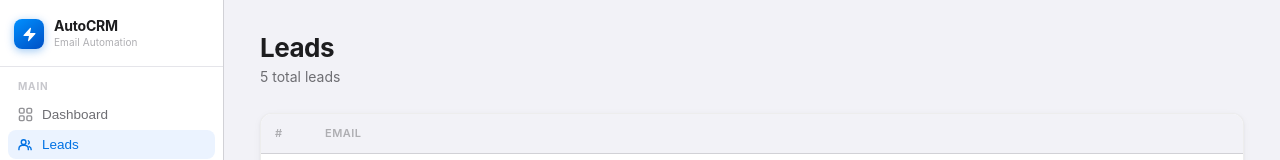
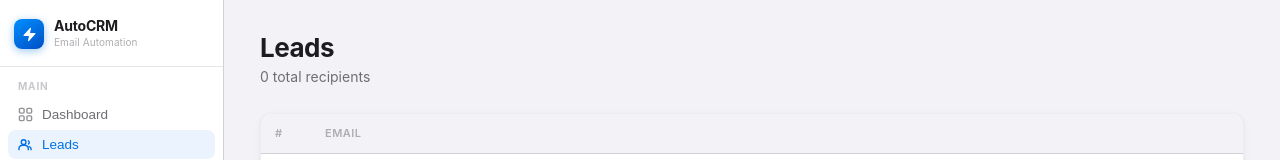
Before and after one commit to claymanleyam-code/autocrm-netlify, a React (Vite) app: page / in a window 1280 px wide. Both pictures are taken after a click on the button "Leads". Shown: the top 160 px of the page. Built offline with nearby package versions, Linux system fonts and the light colour scheme.

Commit message:
Update Leads page to show combined paste+file recipient emails only

```diff
--- a/src/App.jsx
+++ b/src/App.jsx
@@ -9,6 +9,7 @@ import Settings from './components/Settings.jsx';
 import LeadsTable from './components/LeadsTable.jsx';
 import { mapHeaders } from './utils/sheetMapping.js';
 import { mockHeaderRow, mockRows, defaultTemplate } from './utils/mockLeads.js';
+import { parseEmailList, dedupeEmails } from './utils/emailListParser.js';
 
 const STORAGE_KEY = 'autocrm-state-v1';
 
@@ -20,6 +21,8 @@ const initialState = (() => {
     docUrl: '', docId: null,
     driveUrl: '', driveFileId: null,
     attachmentName: '', attachmentSource: null,
+    pastedEmails: '', fileEmails: [], fileEmailsSource: '',
+    subject: '',
     gmailAccount: '',
     gmailRefreshToken: '',
     gmailAccessToken: '',
@@ -70,6 +73,11 @@ export default function App() {
     localStorage.setItem(STORAGE_KEY, JSON.stringify(state));
   }, [state]);
 
+  const leadEmails = dedupeEmails([
+    ...parseEmailList(state.pastedEmails),
+    ...(state.fileEmails || []),
+  ]);
+
   return (
     <div className="app">
       <Sidebar active={tab} onChange={setTab} />
@@ -79,15 +87,9 @@ export default function App() {
           <>
             <div className="page-header">
               <h1 className="page-title">Leads</h1>
-              <p className="page-subtitle">{state.rows.length} total leads</p>
+              <p className="page-subtitle">{leadEmails.length} total recipient{leadEmails.length === 1 ? '' : 's'}</p>
             </div>
-            <LeadsTable
-              rows={state.rows}
-              headerMap={state.headerMap}
-              selected={new Set()}
-              onToggle={() => {}}
-              onToggleAll={() => {}}
-            />
+            <LeadsTable emails={leadEmails} />
           </>
         )}
         {tab === 'Email Template' && <EmailTemplateTab state={state} setState={setState} />}
```
